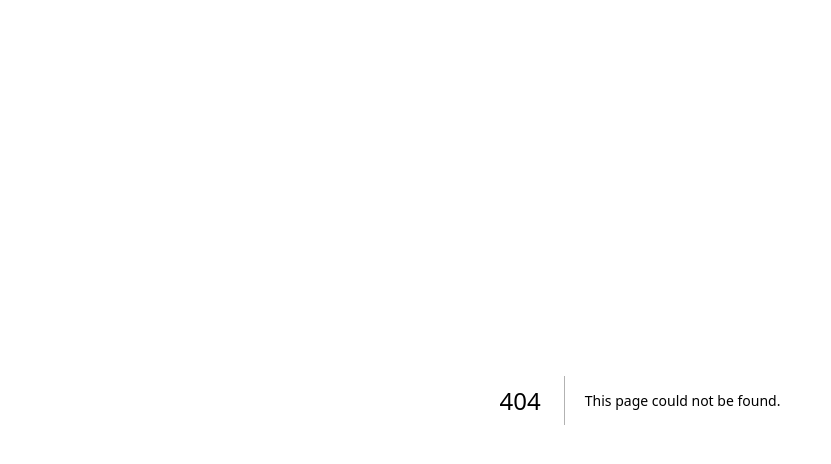
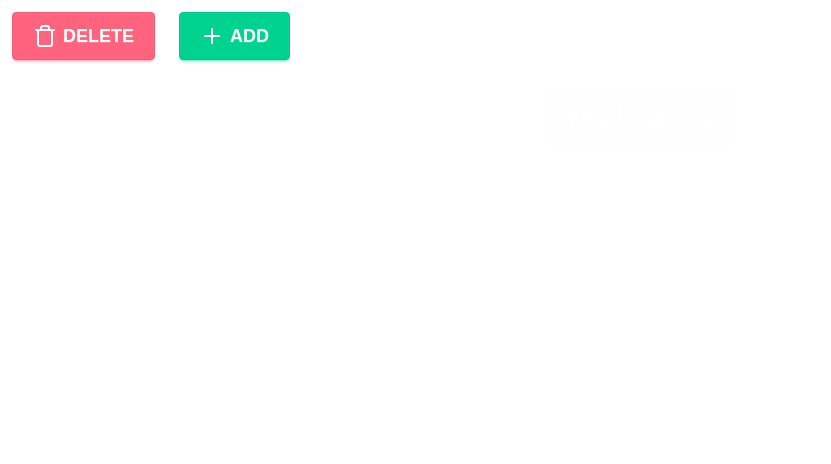
Before and after one commit to PouryaSoleimani/ZUSTAND, a Next.js app: page /array-add in a window 1280 px wide. Before the commit this address had no page. Shown: the top 464 px of the page, without its empty margins (0-831 px from the left). Built offline with nearby package versions, Linux system fonts and the light colour scheme.

Commit message:
ZUSTAND___AUTH

```diff
--- /dev/null
+++ b/app/array-add/page.tsx
@@ -0,0 +1,31 @@
+'use client';
+import useArrayStore from '@/store/arrayStore';
+import { Plus, Trash, User } from 'lucide-react';
+import React from 'react';
+
+const ArrayAddPage = () => {
+
+    const fakeArray2 = [1, 2, 3, 4, 5];
+
+    const { array: ARRAY, addToArray, removeFromArray } = useArrayStore();
+
+    return (
+        <div>
+            <button className="btn btn-error btn-lg w-fit m-3 text-white font-black" onClick={removeFromArray}><Trash /> DELETE </button>
+            <button className="btn btn-success btn-lg w-fit m-3 text-white font-black" onClick={() => addToArray(fakeArray2)}><Plus /> ADD </button>
+            {ARRAY?.length ? (
+                <div className="w-11/12 grid grid-cols-6 place-items-stretch gap-5 p-5 items-center justify-center bg-zinc-900 rounded-xl ">
+                    {ARRAY?.map((item, index) => (
+                        <div key={index} className="bg-black p-4 flex flex-col items-center gap-2 rounded-xl text-2xl font-black">
+                            <p className="flex items-center gap-2"><User />{item}</p>
+                        </div>
+                    ))}
+                </div>
+            ) : (
+                <h2 className="bg-zinc-50/20 backdrop-blur-lg text-white text-center mx-auto col-span-3 w-fit px-6  text-3xl font-black tracking-tighter p-3 my-4 rounded-xl">NO USERS</h2>
+            )}
+        </div>
+    );
+};
+
+export default ArrayAddPage;
--- a/app/array-show/page.tsx
+++ b/app/array-show/page.tsx
@@ -12,7 +12,7 @@ const ArrayShowPage = () => {
         <div>ArrayShowPage
             <div className='flex flex-wrap gap-5 m-10'>
                 {array.length ? array.map((item, index) => (
-                    <div key={index} className='badge badge-info text-white font-bold text-xl'>{item}</div>
+                    <div key={index} className='badge badge-neutral p-5 border-2 border-warning text-white font-bold text-xl'>{item}</div>
                 )) : (
                     <div>No Data</div>
                 )}
```
